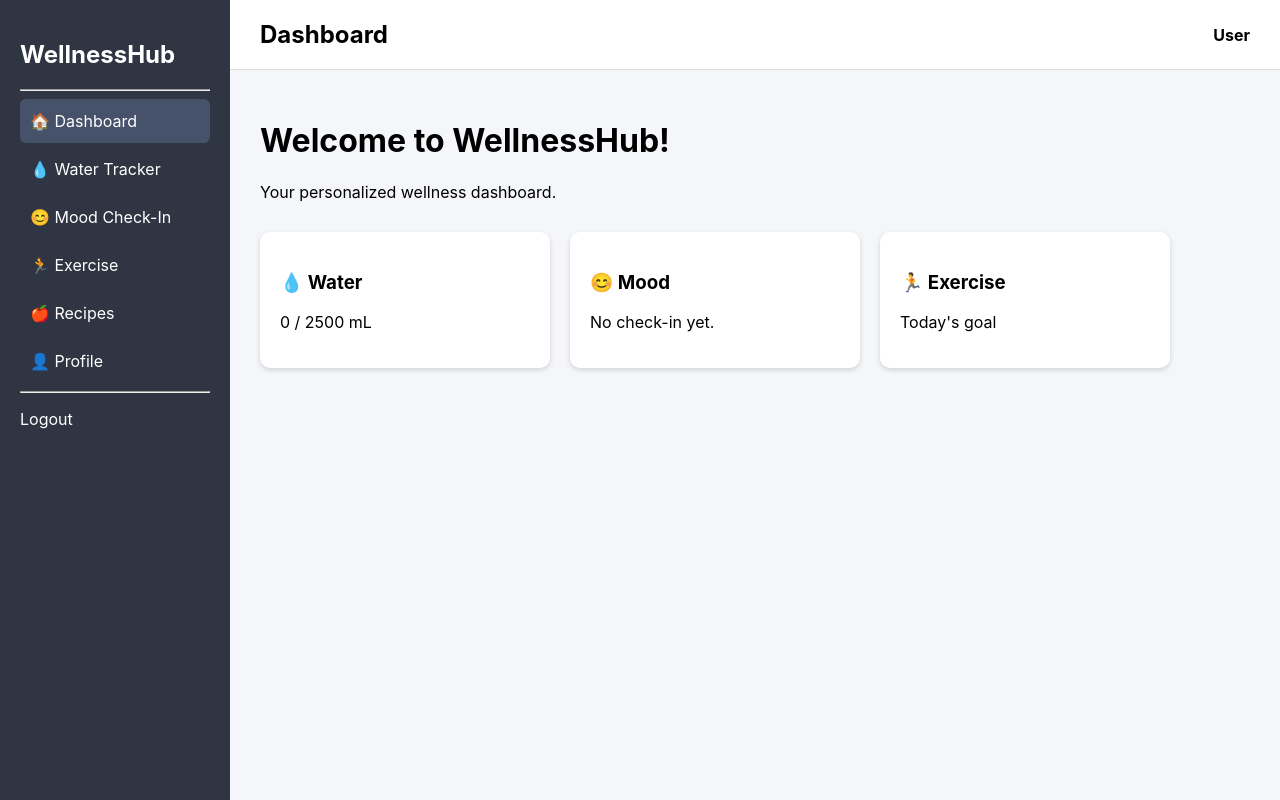
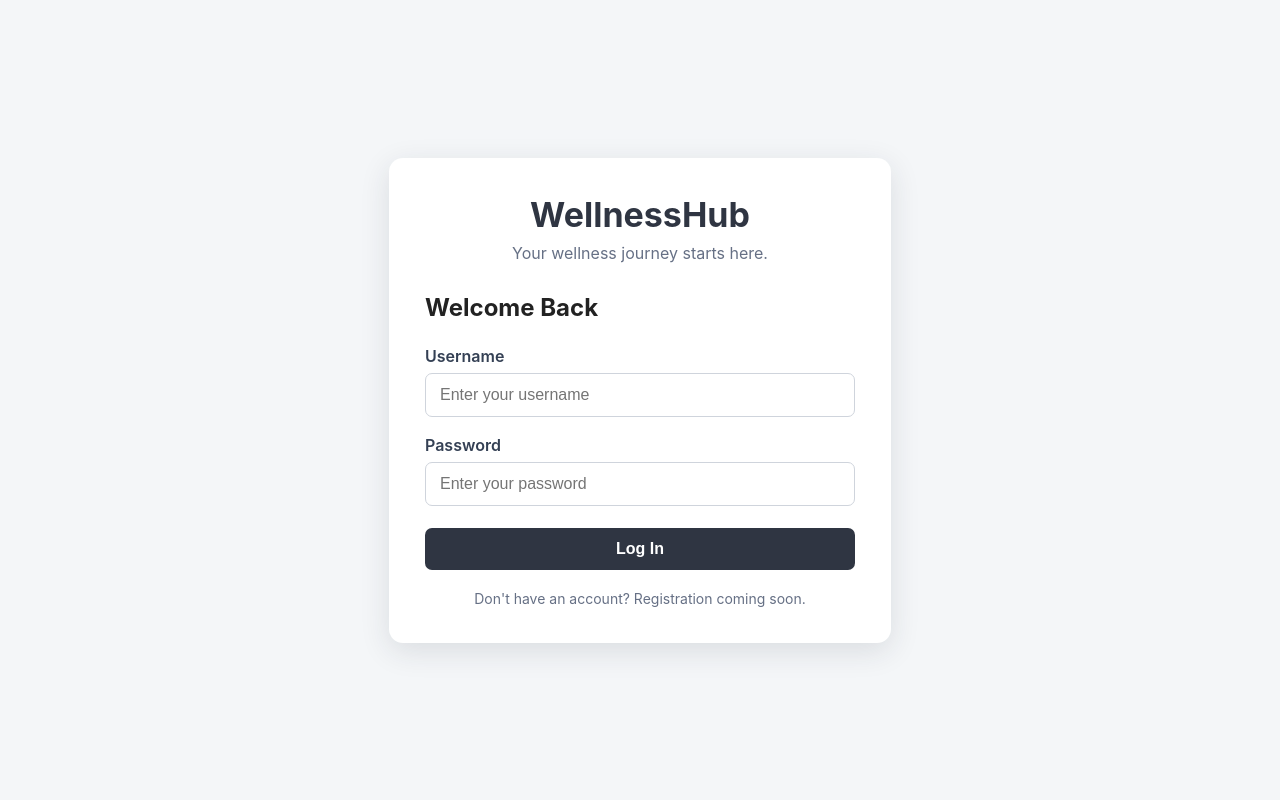
Before and after one commit to auditorydamage/CP3540_Team_1, a React (Create React App) app in the folder WellnessHub/wellnesshub-frontend/: page /login in a window 1280 px wide. Before the commit this address led to /dashboard. Built offline with nearby package versions, Linux system fonts and the light colour scheme.

Commit message:
Added login page and frontend routing

```diff
--- a/WellnessHub/wellnesshub-frontend/src/App.js
+++ b/WellnessHub/wellnesshub-frontend/src/App.js
@@ -1,6 +1,12 @@
-import { BrowserRouter, Navigate, Route, Routes } from "react-router-dom";
+import {
+  BrowserRouter,
+  Navigate,
+  Route,
+  Routes
+} from "react-router-dom";
 
 import DashboardLayout from "./layouts/DashboardLayout";
+import Login from "./pages/Login";
 import Dashboard from "./pages/Dashboard";
 import WaterTracker from "./pages/WaterTracker";
 import MoodCheckIn from "./pages/MoodCheckIn";
@@ -11,19 +17,21 @@ import Profile from "./pages/Profile";
 function App() {
   return (
     <BrowserRouter>
-      <DashboardLayout>
-        <Routes>
+      <Routes>
+        <Route path="/login" element={<Login />} />
+
+        <Route element={<DashboardLayout />}>
           <Route path="/dashboard" element={<Dashboard />} />
           <Route path="/water" element={<WaterTracker />} />
           <Route path="/mood" element={<MoodCheckIn />} />
           <Route path="/exercise" element={<Exercise />} />
           <Route path="/recipes" element={<Recipes />} />
           <Route path="/profile" element={<Profile />} />
+        </Route>
 
-          <Route path="/" element={<Navigate to="/dashboard" replace />} />
-          <Route path="*" element={<Navigate to="/dashboard" replace />} />
-        </Routes>
-      </DashboardLayout>
+        <Route path="/" element={<Navigate to="/login" replace />} />
+        <Route path="*" element={<Navigate to="/login" replace />} />
+      </Routes>
     </BrowserRouter>
   );
 }
--- a/WellnessHub/wellnesshub-frontend/src/components/Sidebar.js
+++ b/WellnessHub/wellnesshub-frontend/src/components/Sidebar.js
@@ -54,7 +54,9 @@ function Sidebar() {
 
       <hr />
 
-      <p>Logout</p>
+      <NavLink to="/login" style={linkStyle}>
+  🚪 Logout
+</NavLink>
     </aside>
   );
 }
--- a/WellnessHub/wellnesshub-frontend/src/layouts/DashboardLayout.js
+++ b/WellnessHub/wellnesshub-frontend/src/layouts/DashboardLayout.js
@@ -1,7 +1,8 @@
+import { Outlet } from "react-router-dom";
 import Sidebar from "../components/Sidebar";
 import Navbar from "../components/Navbar";
 
-function DashboardLayout({ children }) {
+function DashboardLayout() {
   return (
     <div
       style={{
@@ -18,7 +19,8 @@ function DashboardLayout({ children }) {
         }}
       >
         <Navbar />
-        {children}
+
+        <Outlet />
       </div>
     </div>
   );
--- /dev/null
+++ b/WellnessHub/wellnesshub-frontend/src/pages/Login.js
@@ -0,0 +1,86 @@
+import { useState } from "react";
+import { useNavigate } from "react-router-dom";
+import "../styles/Login.css";
+
+function Login() {
+  const navigate = useNavigate();
+
+  const [formData, setFormData] = useState({
+    username: "",
+    password: ""
+  });
+
+  const [error, setError] = useState("");
+
+  function handleChange(event) {
+    const { name, value } = event.target;
+
+    setFormData((currentFormData) => ({
+      ...currentFormData,
+      [name]: value
+    }));
+  }
+
+  function handleSubmit(event) {
+    event.preventDefault();
+    setError("");
+
+    if (!formData.username.trim() || !formData.password) {
+      setError("Please enter your username and password.");
+      return;
+    }
+
+    navigate("/dashboard");
+  }
+
+  return (
+    <main className="login-page">
+      <section className="login-card">
+        <div className="login-brand">
+          <h1>WellnessHub</h1>
+          <p>Your wellness journey starts here.</p>
+        </div>
+
+        <form className="login-form" onSubmit={handleSubmit}>
+          <h2>Welcome Back</h2>
+
+          <label htmlFor="username">Username</label>
+          <input
+            id="username"
+            name="username"
+            type="text"
+            value={formData.username}
+            onChange={handleChange}
+            autoComplete="username"
+            placeholder="Enter your username"
+          />
+
+          <label htmlFor="password">Password</label>
+          <input
+            id="password"
+            name="password"
+            type="password"
+            value={formData.password}
+            onChange={handleChange}
+            autoComplete="current-password"
+            placeholder="Enter your password"
+          />
+
+          {error && (
+            <p className="login-error" role="alert">
+              {error}
+            </p>
+          )}
+
+          <button type="submit">Log In</button>
+
+          <p className="register-message">
+            Don't have an account? Registration coming soon.
+          </p>
+        </form>
+      </section>
+    </main>
+  );
+}
+
+export default Login;
--- /dev/null
+++ b/WellnessHub/wellnesshub-frontend/src/styles/Login.css
@@ -0,0 +1,94 @@
+.login-page {
+  min-height: 100vh;
+  display: flex;
+  align-items: center;
+  justify-content: center;
+  padding: 24px;
+  background: #f4f6f8;
+  box-sizing: border-box;
+}
+
+.login-card {
+  width: 100%;
+  max-width: 430px;
+  background: #ffffff;
+  border-radius: 14px;
+  padding: 36px;
+  box-shadow: 0 8px 30px rgba(31, 41, 55, 0.12);
+}
+
+.login-brand {
+  text-align: center;
+  margin-bottom: 30px;
+}
+
+.login-brand h1 {
+  margin: 0;
+  color: #2f3542;
+  font-size: 34px;
+}
+
+.login-brand p {
+  margin: 8px 0 0;
+  color: #667085;
+}
+
+.login-form {
+  display: flex;
+  flex-direction: column;
+}
+
+.login-form h2 {
+  margin: 0 0 24px;
+  color: #222222;
+}
+
+.login-form label {
+  margin-bottom: 7px;
+  font-weight: 600;
+  color: #344054;
+}
+
+.login-form input {
+  margin-bottom: 18px;
+  padding: 12px 14px;
+  border: 1px solid #cfd4dc;
+  border-radius: 7px;
+  font-size: 16px;
+}
+
+.login-form input:focus {
+  border-color: #465269;
+  outline: 2px solid rgba(70, 82, 105, 0.15);
+}
+
+.login-form button {
+  margin-top: 4px;
+  padding: 12px;
+  border: none;
+  border-radius: 7px;
+  background: #2f3542;
+  color: #ffffff;
+  font-size: 16px;
+  font-weight: 700;
+  cursor: pointer;
+}
+
+.login-form button:hover {
+  background: #465269;
+}
+
+.login-error {
+  margin: 0 0 16px;
+  padding: 10px;
+  border-radius: 6px;
+  background: #fde8df;
+  color: #9a3412;
+}
+
+.register-message {
+  margin: 20px 0 0;
+  text-align: center;
+  color: #667085;
+  font-size: 14px;
+}
```
